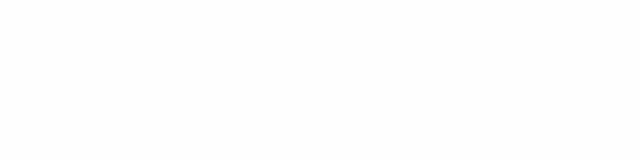
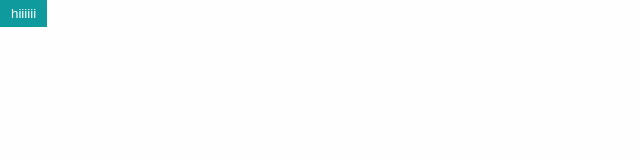
Before and after one commit to TarekMahmoud175/Tangent-Ecommerce-Next, a Next.js app: page / in a window 1280 px wide. Shown: the top 160 px of the page, without its empty margins (0-640 px from the left). Built offline with nearby package versions, Linux system fonts and the light colour scheme.

Commit message:
created button component

```diff
--- a/src/app/globals.scss
+++ b/src/app/globals.scss
@@ -5,63 +5,10 @@
     'Roboto Mono', 'Oxygen Mono', 'Ubuntu Monospace', 'Source Code Pro',
     'Fira Mono', 'Droid Sans Mono', 'Courier New', monospace;
 
-  --foreground-rgb: 0, 0, 0;
-  --background-start-rgb: 214, 219, 220;
-  --background-end-rgb: 255, 255, 255;
-
-  --primary-glow: conic-gradient(from 180deg at 50% 50%,
-      #16abff33 0deg,
-      #0885ff33 55deg,
-      #54d6ff33 120deg,
-      #0071ff33 160deg,
-      transparent 360deg);
-  --secondary-glow: radial-gradient(rgba(255, 255, 255, 1),
-      rgba(255, 255, 255, 0));
-
-  --tile-start-rgb: 239, 245, 249;
-  --tile-end-rgb: 228, 232, 233;
-  --tile-border: conic-gradient(#00000080,
-      #00000040,
-      #00000030,
-      #00000020,
-      #00000010,
-      #00000010,
-      #00000080);
-
-  --callout-rgb: 238, 240, 241;
-  --callout-border-rgb: 172, 175, 176;
-  --card-rgb: 180, 185, 188;
-  --card-border-rgb: 131, 134, 135;
+  --clr-main: #0F9B9E;
 }
 
-@media (prefers-color-scheme: dark) {
-  :root {
-    --foreground-rgb: 255, 255, 255;
-    --background-start-rgb: 0, 0, 0;
-    --background-end-rgb: 0, 0, 0;
 
-    --primary-glow: radial-gradient(rgba(1, 65, 255, 0.4), rgba(1, 65, 255, 0));
-    --secondary-glow: linear-gradient(to bottom right,
-        rgba(1, 65, 255, 0),
-        rgba(1, 65, 255, 0),
-        rgba(1, 65, 255, 0.3));
-
-    --tile-start-rgb: 2, 13, 46;
-    --tile-end-rgb: 2, 5, 19;
-    --tile-border: conic-gradient(#ffffff80,
-        #ffffff40,
-        #ffffff30,
-        #ffffff20,
-        #ffffff10,
-        #ffffff10,
-        #ffffff80);
-
-    --callout-rgb: 20, 20, 20;
-    --callout-border-rgb: 108, 108, 108;
-    --card-rgb: 100, 100, 100;
-    --card-border-rgb: 200, 200, 200;
-  }
-}
 
 * {
   box-sizing: border-box;
@@ -77,7 +24,7 @@ body {
 
 body {
   color: #000;
-  background:#fefefe;
+  background: #fefefe;
 }
 
 a {
--- a/src/app/page.tsx
+++ b/src/app/page.tsx
@@ -1,6 +1,7 @@
 import Image from "next/image";
 import styles from "./page.module.scss";
+import ButtonComponent from "@/components/atoms/button";
 
 export default function Home() {
-  return <></>;
+  return <ButtonComponent children={"hiiiiii"} />;
 }
--- /dev/null
+++ b/src/components/atoms/button/button.module.scss
@@ -0,0 +1,13 @@
+.button {
+    padding: 5px 10px;
+    border: 1px solid var(--clr-main);
+    color: var(--clr-main);
+    background-color: transparent;
+    cursor: pointer;
+    transition: all 0.5s ease-in-out;
+
+    &:hover {
+        background-color: var(--clr-main);
+        color: #fff;
+    }
+}
--- /dev/null
+++ b/src/components/atoms/button/index.tsx
@@ -0,0 +1,27 @@
+import React, { ButtonHTMLAttributes, ReactNode } from "react";
+import styles from "./button.module.scss";
+
+interface ButtonProps extends ButtonHTMLAttributes<HTMLButtonElement> {
+  children: ReactNode;
+  className?: string;
+  onClick?: () => void;
+}
+
+const ButtonComponent = ({
+  onClick,
+  className,
+  children,
+  ...rest
+}: ButtonProps) => {
+  return (
+    <button
+      className={`${className} ${styles.button}`}
+      onClick={onClick}
+      {...rest}
+    >
+      {children}
+    </button>
+  );
+};
+
+export default ButtonComponent;
```
